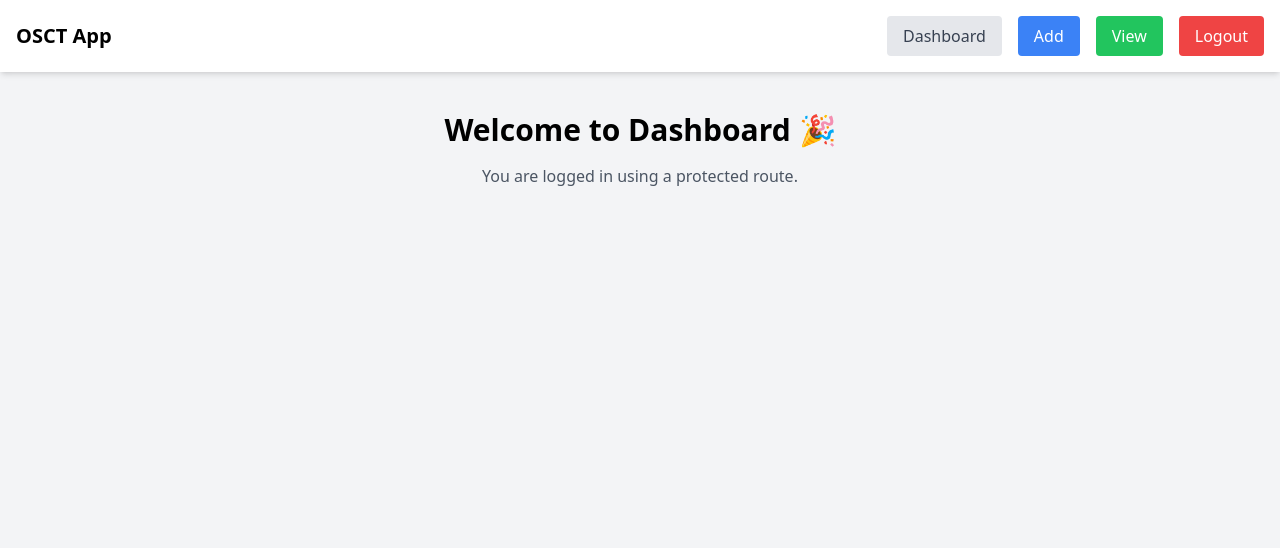
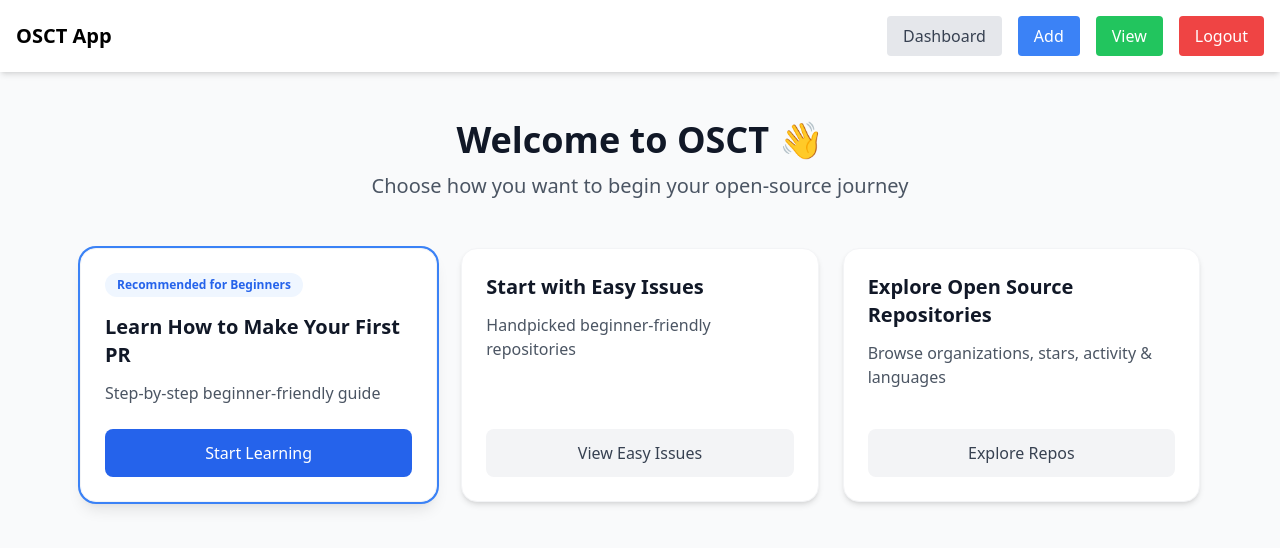
Before and after one commit to SayoojSb/osct-frontend, a React (Vite) app: page /dashboard in a window 1280 px wide. Shown: the top 548 px of the page. Built offline with nearby package versions, Linux system fonts and the light colour scheme; sample sign-in values are in the browser's storage.

Commit message:
contrained access to protected pages from landing page

```diff
--- a/src/pages/Dashboard.jsx
+++ b/src/pages/Dashboard.jsx
@@ -1,16 +1,103 @@
+import { useNavigate } from "react-router-dom";
 import Navbar from "../components/Navbar";
 
 function Dashboard() {
+  const navigate = useNavigate();
+
+  const cards = [
+    {
+      title: "Learn How to Make Your First PR",
+      description: "Step-by-step beginner-friendly guide",
+      badge: "Recommended for Beginners",
+      buttonText: "Start Learning",
+      onClick: () => navigate("/learn"),
+      isPrimary: true,
+    },
+    {
+      title: "Start with Easy Issues",
+      description: "Handpicked beginner-friendly repositories",
+      buttonText: "View Easy Issues",
+      onClick: () => navigate("/repo-issues"),
+      isPrimary: false,
+    },
+    {
+      title: "Explore Open Source Repositories",
+      description: "Browse organizations, stars, activity & languages",
+      buttonText: "Explore Repos",
+      onClick: () => navigate("/org-repos"),
+      isPrimary: false,
+    },
+  ];
+
   return (
-    <div className="min-h-screen bg-gray-100">
+    <div className="min-h-screen bg-gray-50">
       <Navbar />
 
-      <div className="p-10 text-center">
-        <h2 className="text-3xl font-bold">Welcome to Dashboard 🎉</h2>
-        <p className="mt-4 text-gray-600">
-          You are logged in using a protected route.
-        </p>
-      </div>
+      <main className="max-w-6xl mx-auto px-4 py-12">
+        {/* Header Section */}
+        <div className="text-center mb-12">
+          <h1 className="text-4xl font-bold text-gray-900 mb-3">
+            Welcome to OSCT 👋
+          </h1>
+          <p className="text-xl text-gray-600">
+            Choose how you want to begin your open-source journey
+          </p>
+        </div>
+
+        {/* Cards Grid */}
+        <div className="grid grid-cols-1 md:grid-cols-3 gap-6">
+          {cards.map((card, index) => (
+            <div
+              key={index}
+              onClick={card.onClick}
+              className={`
+                bg-white rounded-2xl p-6 cursor-pointer
+                transition-all duration-300 ease-in-out
+                hover:shadow-xl hover:-translate-y-1
+                border border-gray-100
+                flex flex-col
+                ${card.isPrimary ? "ring-2 ring-blue-500 shadow-lg" : "shadow-md"}
+              `}
+            >
+              {/* Badge for primary card */}
+              {card.isPrimary && (
+                <span className="inline-block px-3 py-1 text-xs font-semibold text-blue-600 bg-blue-50 rounded-full mb-4 w-fit">
+                  {card.badge}
+                </span>
+              )}
+
+              {/* Card Title */}
+              <h2 className="text-xl font-bold text-gray-900 mb-3">
+                {card.title}
+              </h2>
+
+              {/* Card Description */}
+              <p className="text-gray-600 mb-6 flex-grow">
+                {card.description}
+              </p>
+
+              {/* Action Button */}
+              <button
+                onClick={(e) => {
+                  e.stopPropagation();
+                  card.onClick();
+                }}
+                className={`
+                  w-full py-3 px-4 rounded-lg font-medium
+                  transition-colors duration-200
+                  ${
+                    card.isPrimary
+                      ? "bg-blue-600 text-white hover:bg-blue-700"
+                      : "bg-gray-100 text-gray-700 hover:bg-gray-200"
+                  }
+                `}
+              >
+                {card.buttonText}
+              </button>
+            </div>
+          ))}
+        </div>
+      </main>
     </div>
   );
 }
--- a/src/pages/Landing.jsx
+++ b/src/pages/Landing.jsx
@@ -15,31 +15,11 @@ function Landing() {
         </p>
 
         <Link
-          to="/learn"
+          to="/login"
           className="inline-block px-8 py-3 bg-blue-600 text-white font-medium rounded-lg hover:bg-blue-700 transition-colors"
         >
           Start learning
         </Link>
-
-        {/* Navigator link */}
-        <div className="mt-6">
-          <Link
-            to="/navigator"
-            className="text-gray-500 hover:text-gray-700 underline"
-          >
-            Not sure where to contribute? Find a repository
-          </Link>
-        </div>
-
-        {/* Link to OrgRepos : */}
-        <div className="mt-6">
-          <Link
-            to="/org-repos"
-            className="text-gray-500 hover:text-gray-700 underline"
-          >
-            Find beginner friendly repos here
-          </Link>
-        </div>
 
       </div>
     </div>
```
Also changed, not shown: 1 other file (tests, documents, lock files or other folders).
